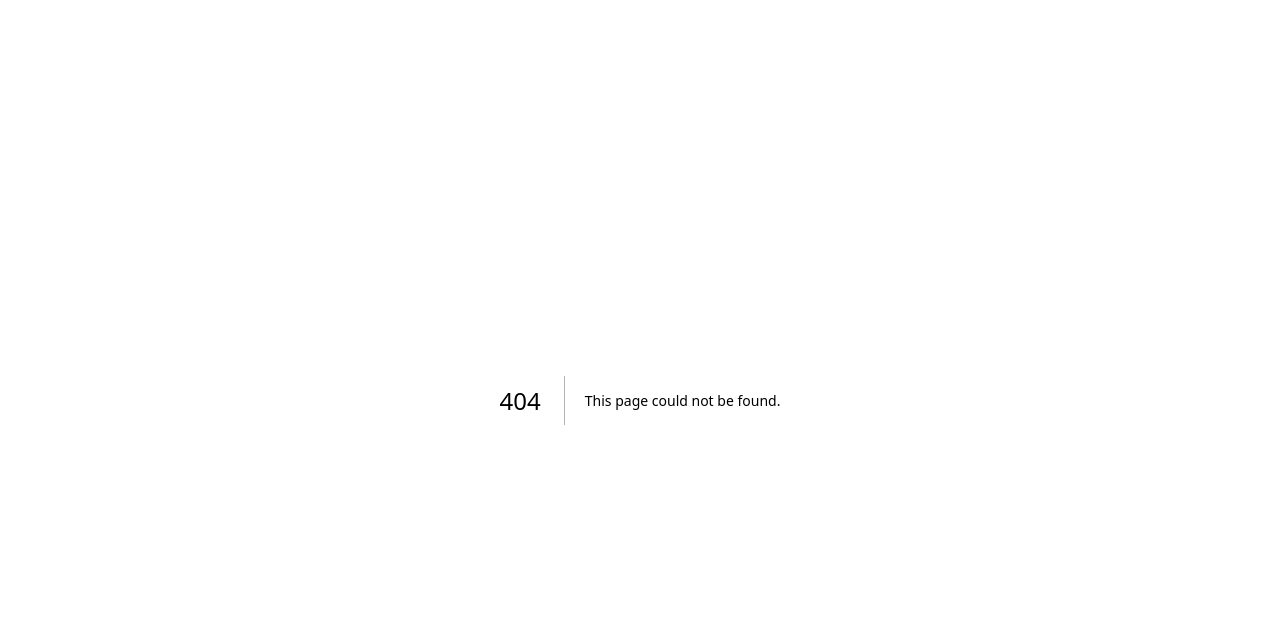
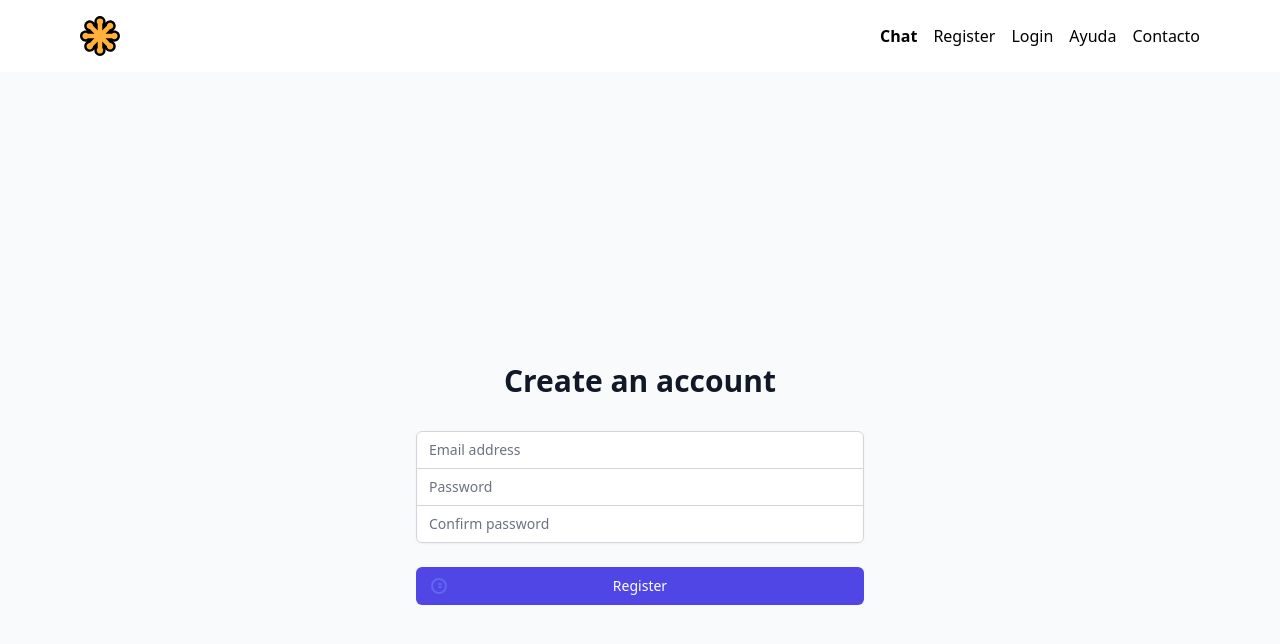
Before and after one commit to NeuronaBens/AI-Chatbot, a Next.js app: page /general/register in a window 1280 px wide. Before the commit this address had no page. Shown: the top 644 px of the page. Built offline with nearby package versions, Linux system fonts and the light colour scheme.

Commit message:
feat: register skeleton
added the UI skeleton for the register functionality.

```diff
--- /dev/null
+++ b/app/general/register/page.js
@@ -0,0 +1,103 @@
+"use client";
+
+import { useState } from "react";
+
+export default function Register() {
+  const [email, setEmail] = useState("");
+  const [password, setPassword] = useState("");
+  const [confirmPassword, setConfirmPassword] = useState("");
+
+  const handleSubmit = (e) => {
+    e.preventDefault();
+    // handle registration logic here
+  };
+
+  return (
+    <div className="min-h-screen flex items-center justify-center bg-gray-50 py-12 px-4 sm:px-6 lg:px-8">
+      <div className="max-w-md w-full space-y-8">
+        <div>
+          <h2 className="mt-6 text-center text-3xl font-extrabold text-gray-900">
+            Create an account
+          </h2>
+        </div>
+        <form className="mt-8 space-y-6" onSubmit={handleSubmit}>
+          <input type="hidden" name="remember" defaultValue="true" />
+          <div className="rounded-md shadow-sm -space-y-px">
+            <div>
+              <label htmlFor="email-address" className="sr-only">
+                Email address
+              </label>
+              <input
+                id="email-address"
+                name="email"
+                type="email"
+                autoComplete="email"
+                required
+                value={email}
+                onChange={(e) => setEmail(e.target.value)}
+                className="appearance-none rounded-none relative block w-full px-3 py-2 border border-gray-300 placeholder-gray-500 text-gray-900 rounded-t-md focus:outline-none focus:ring-indigo-500 focus:border-indigo-500 focus:z-10 sm:text-sm"
+                placeholder="Email address"
+              />
+            </div>
+            <div>
+              <label htmlFor="password" className="sr-only">
+                Password
+              </label>
+              <input
+                id="password"
+                name="password"
+                type="password"
+                autoComplete="new-password"
+                required
+                value={password}
+                onChange={(e) => setPassword(e.target.value)}
+                className="appearance-none rounded-none relative block w-full px-3 py-2 border border-gray-300 placeholder-gray-500 text-gray-900 focus:outline-none focus:ring-indigo-500 focus:border-indigo-500 focus:z-10 sm:text-sm"
+                placeholder="Password"
+              />
+            </div>
+            <div>
+              <label htmlFor="confirm-password" className="sr-only">
+                Confirm password
+              </label>
+              <input
+                id="confirm-password"
+                name="confirm-password"
+                type="password"
+                autoComplete="new-password"
+                required
+                value={confirmPassword}
+                onChange={(e) => setConfirmPassword(e.target.value)}
+                className="appearance-none rounded-none relative block w-full px-3 py-2 border border-gray-300 placeholder-gray-500 text-gray-900 rounded-b-md focus:outline-none focus:ring-indigo-500 focus:border-indigo-500 focus:z-10 sm:text-sm"
+                placeholder="Confirm password"
+              />
+            </div>
+          </div>
+
+          <div>
+            <button
+              type="submit"
+              className="group relative w-full flex justify-center py-2 px-4 border border-transparent text-sm font-medium rounded-md text-white bg-indigo-600 hover:bg-indigo-700 focus:outline-none focus:ring-2 focus:ring-offset-2 focus:ring-indigo-500"
+            >
+              <span className="absolute left-0 inset-y-0 flex items-center pl-3">
+                <svg
+                  className="h-5 w-5 text-indigo-500 group-hover:text-indigo-400"
+                  xmlns="http://www.w3.org/2000/svg"
+                  viewBox="0 0 20 20"
+                  fill="currentColor"
+                  aria-hidden="true"
+                >
+                  <path
+                    fillRule="evenodd"
+                    d="M10 18a8 8 0 100-16 8 8 0 000 16zm0-2a6 6 0 100-12 6 6 0 000 12zm-1-5a1 1 0 011-1h2a1 1 0 110 2h-2a1 1 0 01-1-1zm0-3a1 1 0 011-1h2a1 1 0 110 2h-2a1 1 0 01-1-1z"
+                    clipRule="evenodd"
+                  />
+                </svg>
+              </span>
+              Register
+            </button>
+          </div>
+        </form>
+      </div>
+    </div>
+  );
+}
--- a/components/admin/navbar-content.js
+++ b/components/admin/navbar-content.js
@@ -4,11 +4,29 @@ import Link from "next/link";
 const NavbarContentAdmin = () => {
   return (
     <div className="flex items-center">
-      <Link href="/dashboards">
+      <Link href="admin/dashboards">
         <p className="mx-4">Dashboards</p>
       </Link>
-      <Link href="/enviar-notificaciones">
+      <Link href="admin/enviar-notificaciones">
         <p>Notificaciones</p>
+      </Link>
+      <Link href="admin/cerrar-sesion">
+        <p className="ml-4 text-gray-400">
+          <svg
+            xmlns="http://www.w3.org/2000/svg"
+            fill="none"
+            viewBox="0 0 24 24"
+            strokeWidth={1.5}
+            stroke="currentColor"
+            className="w-6 h-6"
+          >
+            <path
+              strokeLinecap="round"
+              strokeLinejoin="round"
+              d="M15.75 9V5.25A2.25 2.25 0 0013.5 3h-6a2.25 2.25 0 00-2.25 2.25v13.5A2.25 2.25 0 007.5 21h6a2.25 2.25 0 002.25-2.25V15m3 0l3-3m0 0l-3-3m3 3H9"
+            />
+          </svg>
+        </p>
       </Link>
     </div>
   );
--- a/components/user/navbar-content.js
+++ b/components/user/navbar-content.js
@@ -4,7 +4,7 @@ import Link from "next/link";
 const NavbarContentUser = () => {
   return (
     <div className="flex items-center">
-      <Link href="/chat">
+      <Link href="user/chat">
         <p className="ml-4">
           <b>Chat</b>
         </p>
@@ -12,16 +12,16 @@ const NavbarContentUser = () => {
       <Link href="/ayuda">
         <p className="ml-4">Ayuda</p>
       </Link>
-      <Link href="/marcadores">
+      <Link href="user/marcadores">
         <p className="ml-4">Marcadores</p>
       </Link>
-      <Link href="/notificaciones">
+      <Link href="user/notificaciones">
         <p className="ml-4">Notificaciones</p>
       </Link>
-      <Link href="/configuracion">
+      <Link href="user/configuracion">
         <p className="ml-4">Configuración</p>
       </Link>
-      <Link href="/cerrar-sesion">
+      <Link href="user/cerrar-sesion">
         <p className="ml-4 text-gray-400">
           <svg
             xmlns="http://www.w3.org/2000/svg"
```
Also changed, not shown: app/general/layout.js (renamed from app/login/layout.js), app/general/login/page.js (renamed from app/login/page.js).
